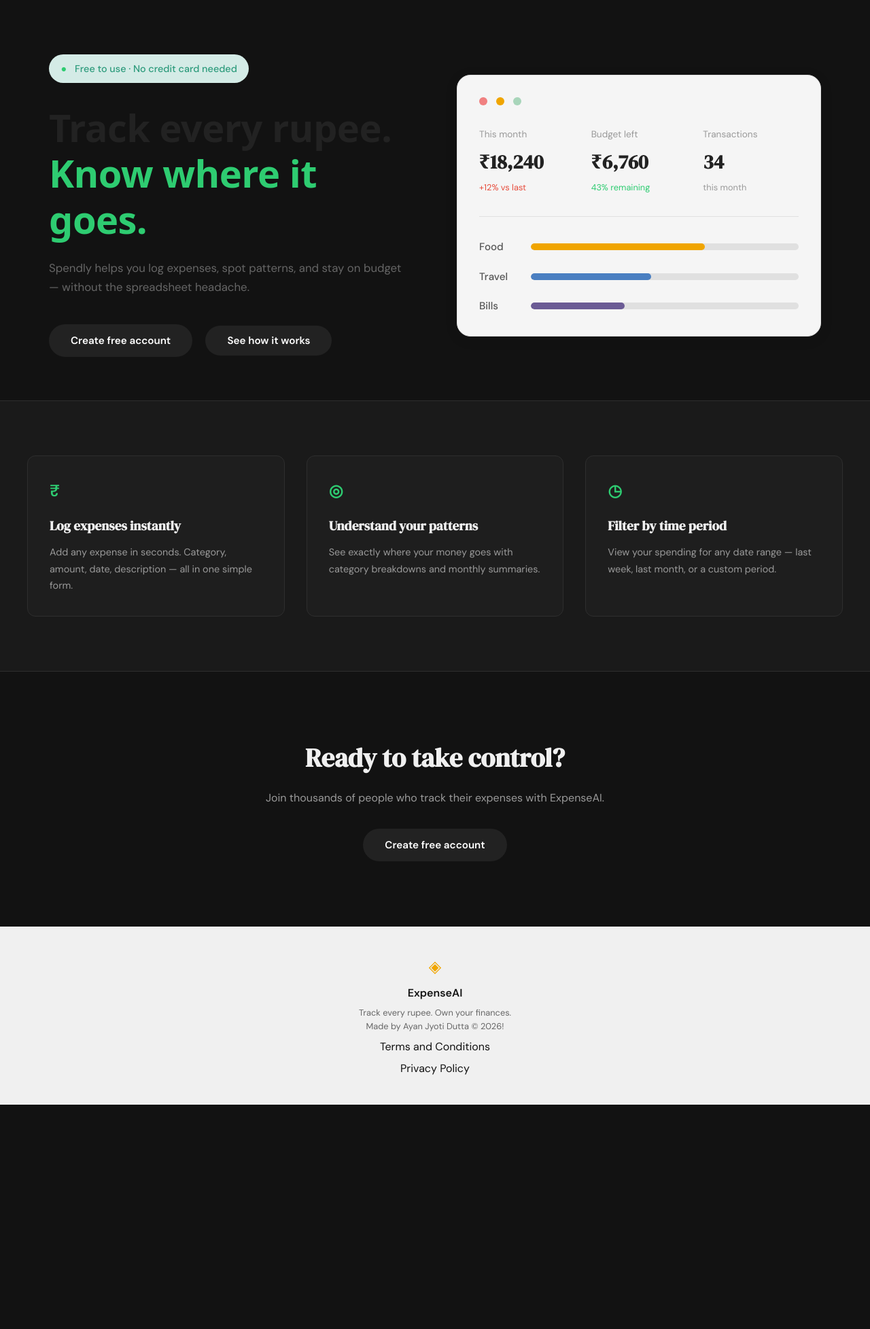
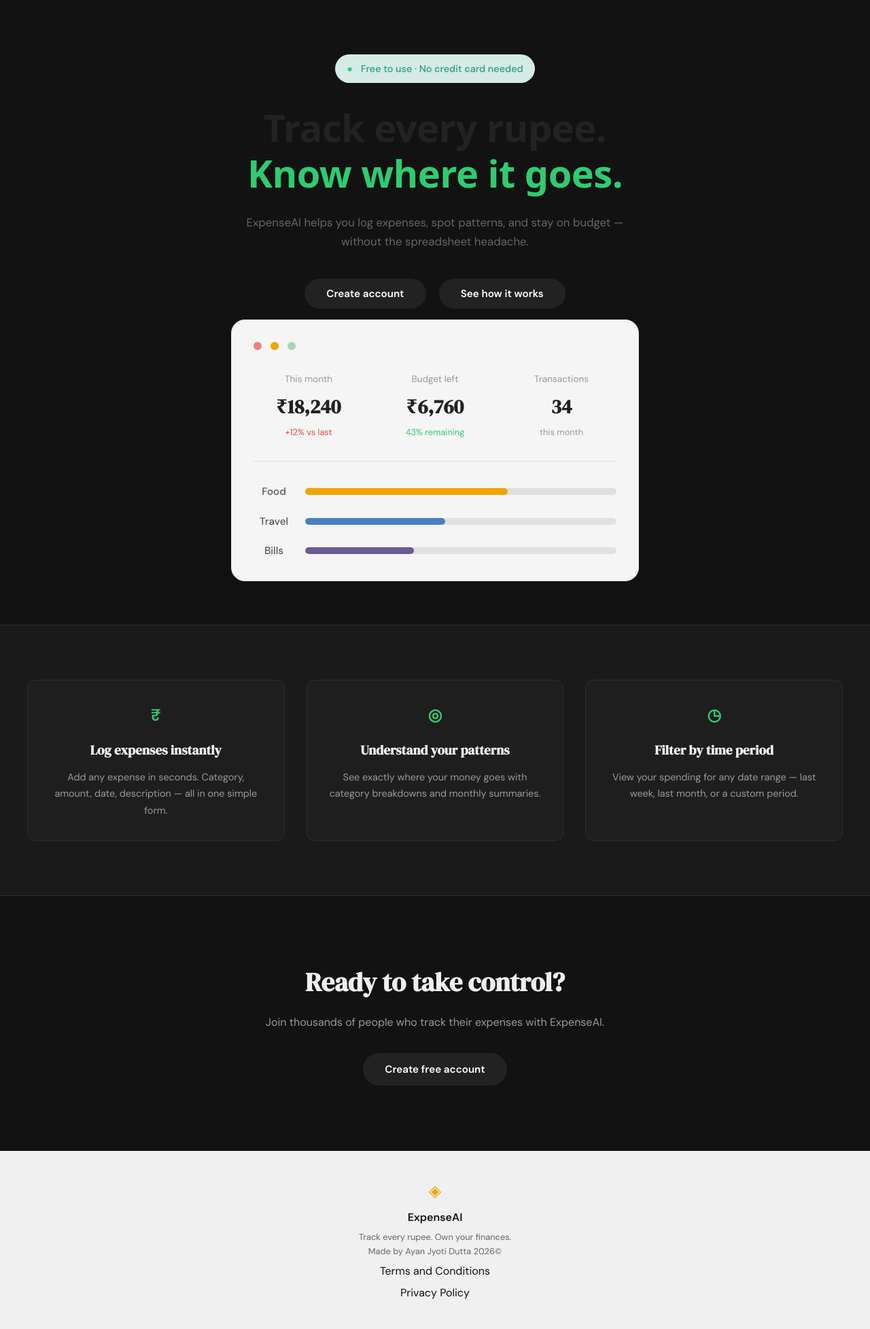
Before and after one commit to ayanjyotidutta/ExpenseAI, a Flask app: page / in a window 1280 px wide. Shown: the part 61-2016 px from the top of the page at 68% size. Before the commit the page ends 1686 px from the top, so only its background shows below. Run offline with Flask 3, Linux system fonts and the light colour scheme.

Commit message:
fixed alignment of card. Merged CSS files. Added Light and Dark themes

```diff
--- a/static/css/style.css
+++ b/static/css/style.css
@@ -772,3 +772,62 @@ a {
         max-height: 70vh;
     }
 }
+
+/* ------------------------------------------------------------------ */
+/* Landing page - Center aligned                                       */
+/* ------------------------------------------------------------------ */
+
+.hero {
+    grid-template-columns: 1fr;
+    text-align: center;
+}
+
+.hero-inner {
+    display: flex;
+    flex-direction: column;
+    align-items: center;
+}
+
+.hero-badge {
+    display: inline-block;
+}
+
+.hero-subtitle {
+    margin-left: auto;
+    margin-right: auto;
+}
+
+.hero-actions {
+    justify-content: center;
+}
+
+.hero-actions .btn-primary {
+    display: inline-flex;
+    align-items: center;
+    justify-content: center;
+    margin-bottom: 1rem;
+    height: 44px;
+}
+
+/* ------------------------------------------------------------------ */
+/* Features - Center aligned                                           */
+/* ------------------------------------------------------------------ */
+
+.feature-card {
+    text-align: center;
+}
+
+.feature-icon {
+    display: flex;
+    justify-content: center;
+}
+
+/* ------------------------------------------------------------------ */
+/* Ensure mock-visual is centered                                      */
+/* ------------------------------------------------------------------ */
+
+.hero-visual {
+    width: 100%;
+    max-width: 600px;
+    margin: 0 auto;
+}
--- a/templates/base.html
+++ b/templates/base.html
@@ -40,7 +40,7 @@
         <div class="footer-inner">
             <span class="brand-icon">◈</span>
             <span class="footer-name">ExpenseAI</span>
-            <p class="footer-copy">Track every rupee. Own your finances. <br> Made by Ayan Jyoti Dutta &copy; 2026!
+            <p class="footer-copy">Track every rupee. Own your finances. <br> Made by Ayan Jyoti Dutta 2026&copy;
             </p>
             <a href="{{ url_for('terms') }}">Terms and Conditions</a>
             <a href="{{ url_for('privacy') }}">Privacy Policy</a>
--- a/templates/landing.html
+++ b/templates/landing.html
@@ -1,6 +1,9 @@
 {% extends "base.html" %}
 
 {% block title %}ExpenseAI — Track Every Rupee{% endblock %}
+
+{% block head %}{% endblock %}
+
 
 {% block content %}
 
@@ -12,14 +15,14 @@
             <em>Know where it goes.</em>
         </h1>
         <p class="hero-subtitle">
-            Spendly helps you log expenses, spot patterns, and stay
+            ExpenseAI helps you log expenses, spot patterns, and stay
             on budget — without the spreadsheet headache.
         </p>
         <div class="hero-actions">
-            <a href="{{ url_for('register') }}" class="btn-primary">Create free account</a>
+            <a href="{{ url_for('register') }}" class="btn-primary">Create account</a>
             <button id="video-btn" class="btn-primary">See how it works</button>
         </div>
-    </div>
+
         <div class="hero-visual">
             <div class="mock-card">
                 <div class="mock-card-dots">
@@ -66,6 +69,7 @@
                 </div>
             </div>
         </div>
+    </div>
 </section>
 
 <section class="features">
@@ -103,13 +107,8 @@
 <div id="video-modal" class="modal">
     <div class="modal-content">
         <button id="modal-close" class="modal-close">✕</button>
-        <iframe
-            id="video-iframe"
-            width="100%"
-            height="100%"
-            src="https://www.youtube.com/embed/dQw4w9WgXcQ"
-            title="ExpenseAI Demo"
-            frameborder="0"
+        <iframe id="video-iframe" width="100%" height="100%" src="https://www.youtube.com/embed/dQw4w9WgXcQ"
+            title="ExpenseAI Demo" frameborder="0"
             allow="accelerometer; autoplay; clipboard-write; encrypted-media; gyroscope; picture-in-picture"
             allowfullscreen>
         </iframe>
```
Lines whose indentation alone changed are shown as unchanged.
